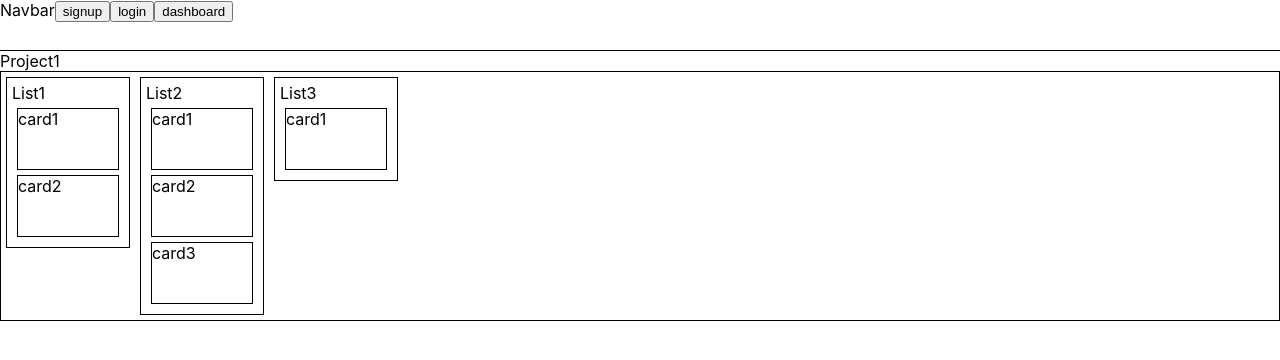
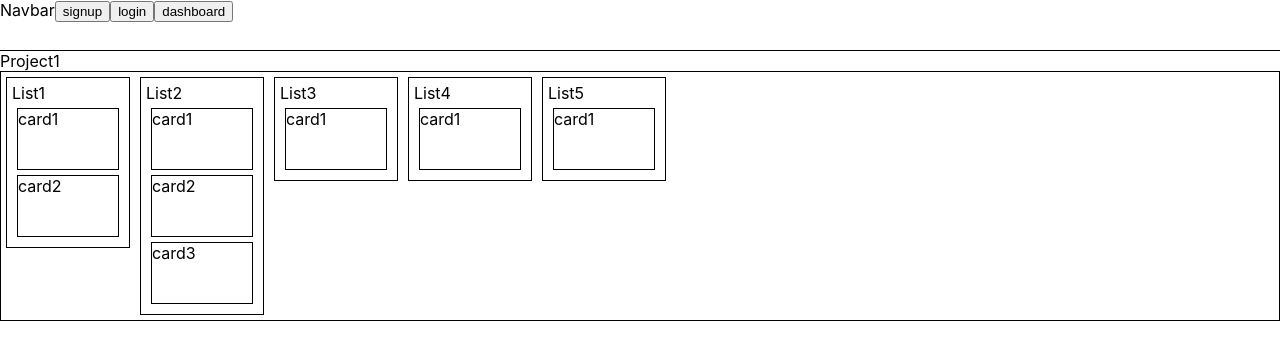
Before and after one commit to ShanyuJung/GoalKit, a React (Create React App) app: page /project/1 in a window 1280 px wide. Shown: the top 360 px of the page. Built offline with nearby package versions, Linux system fonts and the light colour scheme; no server answers; sample sign-in values are in the browser's storage.

Commit message:
Fix: Update spelling, rename variable and  add more dummy data for test

```diff
--- a/src/pages/Project/Project.tsx
+++ b/src/pages/Project/Project.tsx
@@ -39,12 +39,22 @@ const LISTS = [
     id: "list3re762r",
     cards: [{ title: "card1", id: "card2463417" }],
   },
+  {
+    title: "List4",
+    id: "list3re762eer",
+    cards: [{ title: "card1", id: "card24634ce17" }],
+  },
+  {
+    title: "List5",
+    id: "list3re62eer",
+    cards: [{ title: "card1", id: "card246e2ce17" }],
+  },
 ];
 
 const Project = () => {
   const [list, setList] = useState(LISTS);
 
-  const onDragEnHandler = (result: DropResult) => {
+  const onDragEndHandler = (result: DropResult) => {
     const { source, destination } = result;
     if (!destination) return;
 
@@ -72,8 +82,8 @@ const Project = () => {
 
   return (
     <PrivateRoute>
-      <DragDropContext onDragEnd={onDragEnHandler}>
-        <Droppable droppableId="Project1" direction="horizontal" type="COLUMN">
+      <DragDropContext onDragEnd={onDragEndHandler}>
+        <Droppable droppableId="Project1" direction="horizontal" type="BOARD">
           {(provided) => (
             <Wrapper {...provided.droppableProps} ref={provided.innerRef}>
               Project1
```
